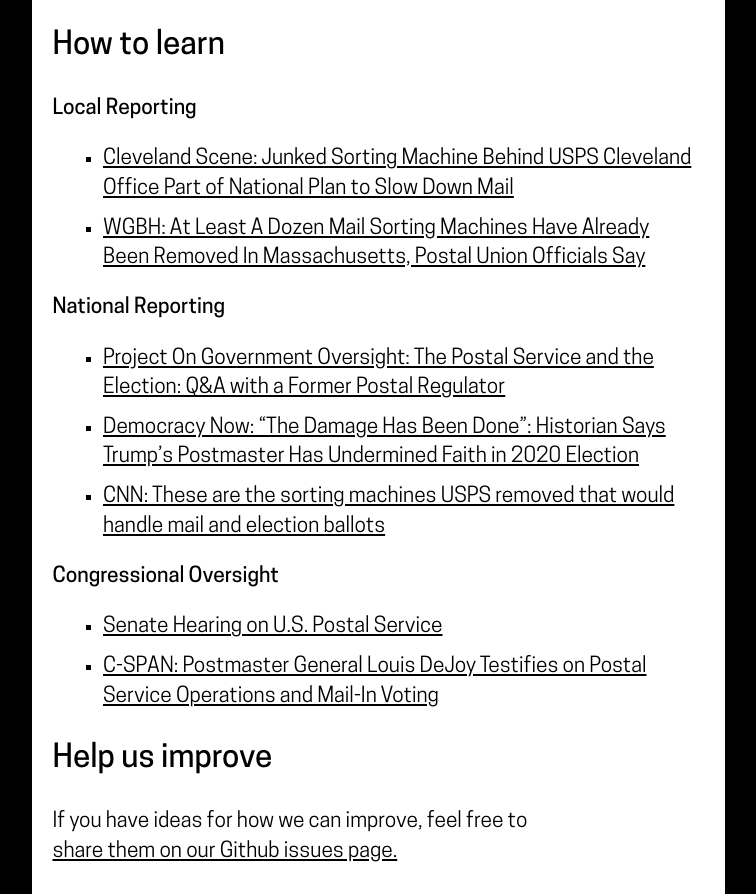
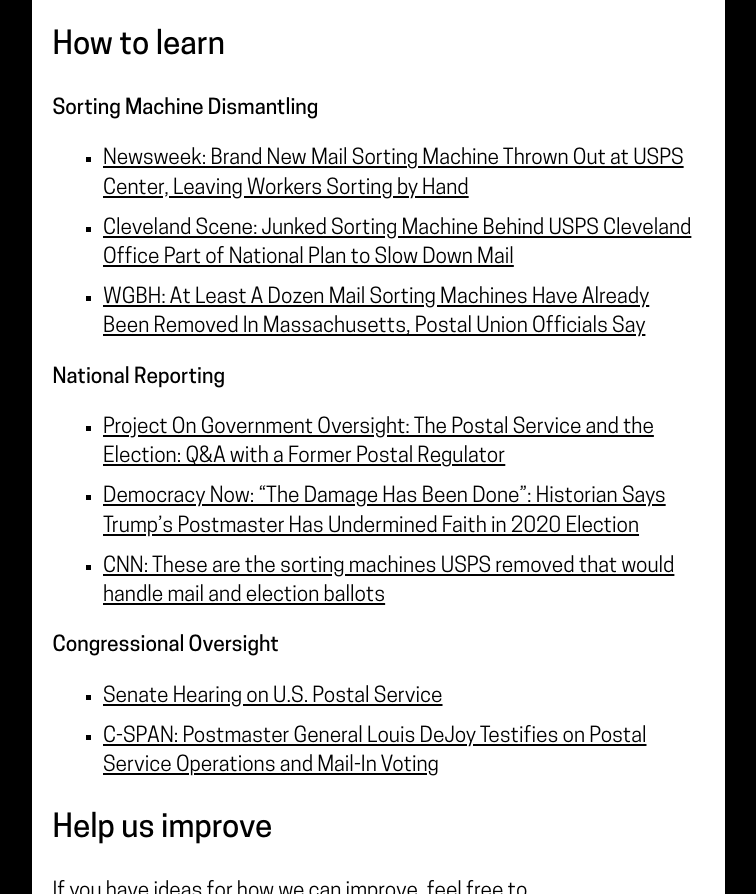
Before and after one commit to Our-Post-Office/Getting-Started-Kit, a plain HTML site: page index.html in a window 1280 px wide. Shown: the part 1022-1916 px from the top of the page, without its empty margins (262-1018 px from the left). Drawn offline with Linux system fonts and the light colour scheme.

Commit message:
Includes Newsweek article

```diff
--- a/index.html
+++ b/index.html
@@ -31,8 +31,9 @@
             <p>This website is a seed. You can literally <a href="https://github.com/Our-Post-Office/Getting-Started-Kit"/>fork it on Github</a> and make your own just like it. You can change anything you like. It can become your site, too. I plan to make videos of how to. Eventually, I will also make the site more modular and interchangeable to increase the effectiveness of our participation.</p>
 
             <h2>How to learn</h2>
-            <h3>Local Reporting</h3>
+            <h3>Sorting Machine Dismantling</h3>
             <ul>
+                <li><a href="https://www.newsweek.com/brand-new-mail-sorting-machine-thrown-out-usps-center-leaving-workers-sorting-hand-1527484">Newsweek: Brand New Mail Sorting Machine Thrown Out at USPS Center, Leaving Workers Sorting by Hand</a>
                 <li><a href="https://www.clevescene.com/scene-and-heard/archives/2020/08/17/junked-sorting-machine-behind-usps-cleveland-office-part-of-national-plan-to-slow-down-mail">Cleveland Scene: Junked Sorting Machine Behind USPS Cleveland Office Part of National Plan to Slow Down Mail</a></li>
                 <li><a href="https://www.wgbh.org/news/local-news/2020/08/17/at-least-a-dozen-mail-sorting-machines-have-already-been-removed-in-massachusetts-postal-union-officials-say">WGBH: At Least A Dozen Mail Sorting Machines Have Already Been Removed In Massachusetts, Postal Union Officials Say</a></li>
             </ul>
```
